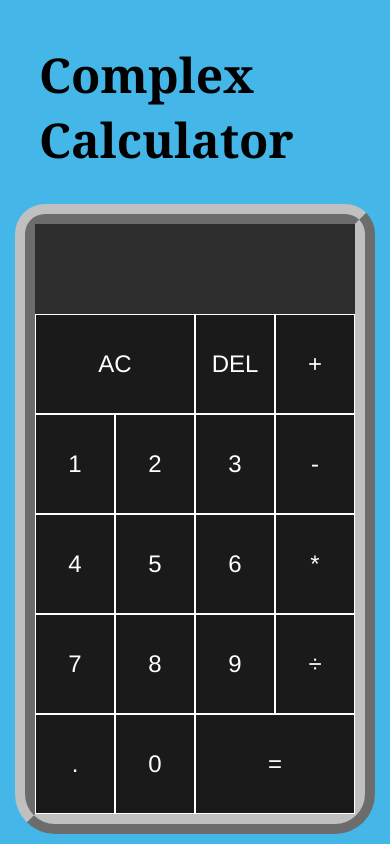
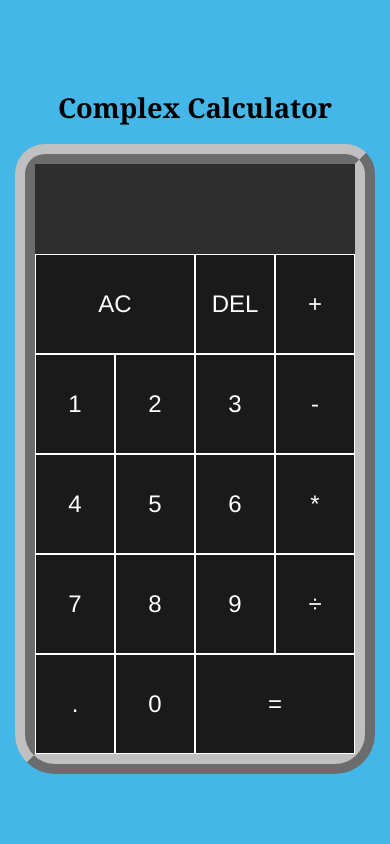
Before and after one commit to Complexlity/Calculator, a plain HTML site: page index.html in a window 390 px wide. Drawn offline with Linux system fonts and the light colour scheme.

Commit message:
Make header responsive

```diff
--- a/styles.css
+++ b/styles.css
@@ -13,8 +13,14 @@ body{
 
 h1 {
     font-family: Georgia, 'Times New Roman', Times, serif;
-    font-size:3rem;
+    font-size:clamp(1.5rem, 7vw, 3rem);
 }
+
+/* @media only screen and (max-width: 660px){
+    h1{
+        font-size: 2rem;
+    }
+} */
 
 .message {
     display:none;
```
